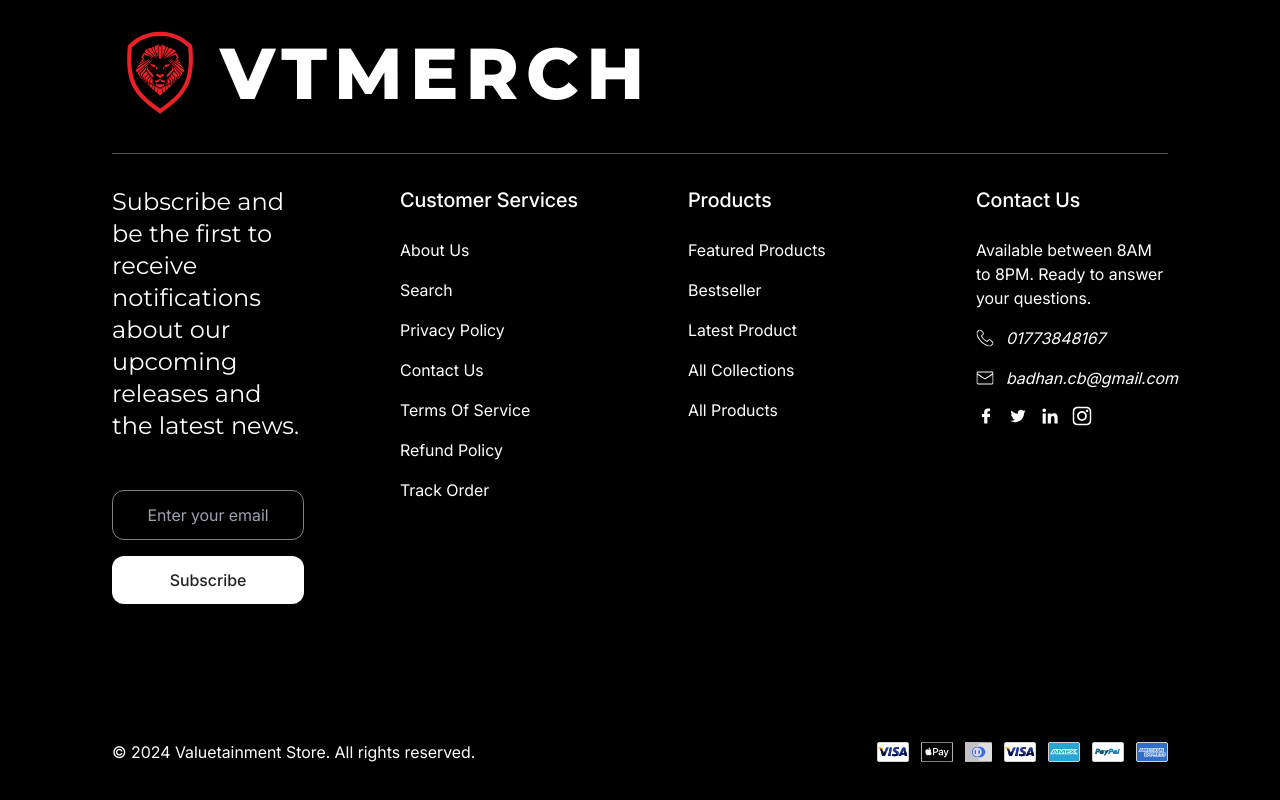
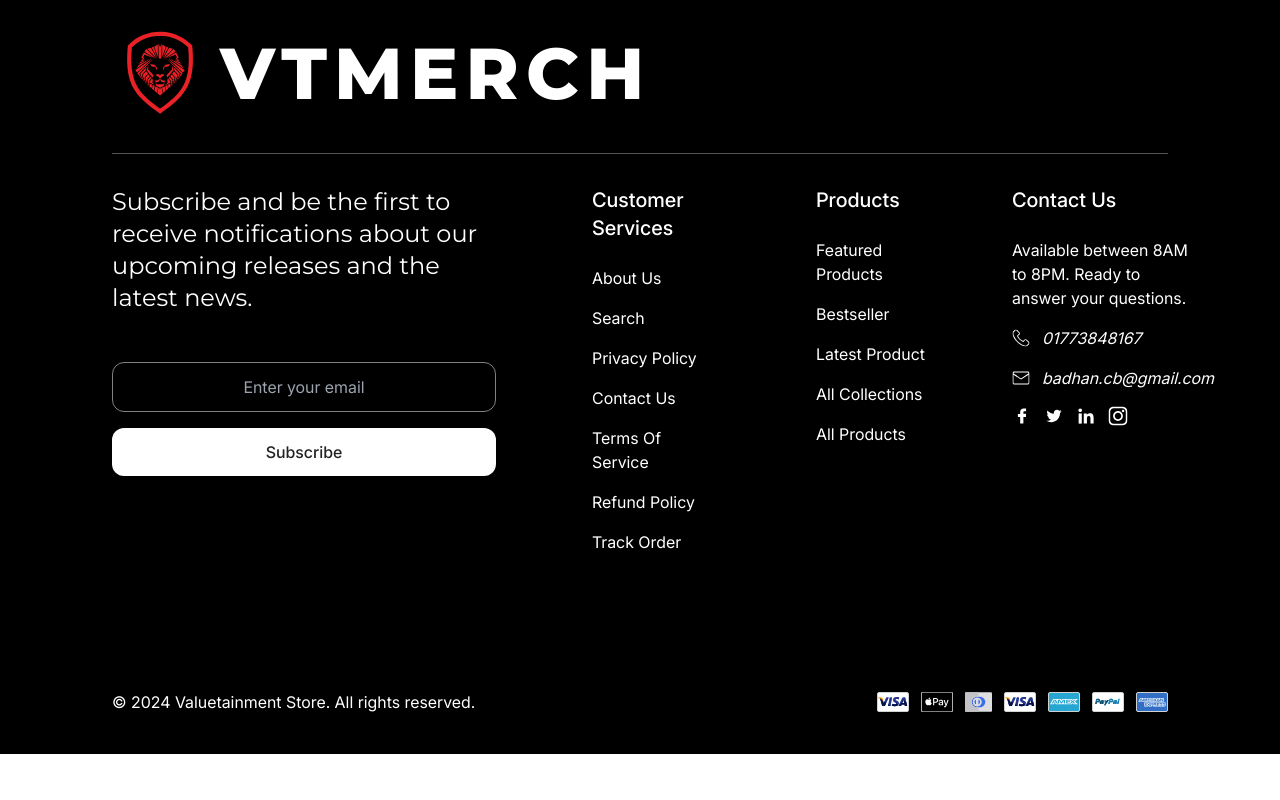
Before and after one commit to BadhanCB/vtmerch-genesys, a React (Vite) app: page / in a window 1280 px wide. Shown: the part 7233-8033 px from the top of the page. After the commit the page ends 7987 px from the top, so only its background shows below. Built offline with nearby package versions, Linux system fonts and the light colour scheme.

Commit message:
re-design footer section

```diff
--- a/src/components/shared/Footer/ContactUs.jsx
+++ b/src/components/shared/Footer/ContactUs.jsx
@@ -8,6 +8,7 @@ import twImg from "../../../assets/icon/twitter (4).svg";
 const ContactUs = () => {
     return (
         <div>
+            {/* <div className="col-span-12 md:col-span-6 lg:col-span-3 xl:col-span-2"> */}
             <h3 className="text-xl font-medium capitalize mb-6">Contact us</h3>
             <div className="flex flex-col gap-4">
                 <p>
--- a/src/components/shared/Footer/CustomerServices.jsx
+++ b/src/components/shared/Footer/CustomerServices.jsx
@@ -1,6 +1,7 @@
 const CustomerServices = () => {
     return (
         <div>
+            {/* <div className="col-span-12 md:col-span-6 lg:col-span-3 xl:col-span-2"> */}
             <h3 className="text-xl font-medium capitalize mb-6">
                 customer services
             </h3>
--- a/src/components/shared/Footer/Links.jsx
+++ b/src/components/shared/Footer/Links.jsx
@@ -5,11 +5,13 @@ import SubscriptionOption from "./SubscriptionOption";
 
 const Links = () => {
     return (
-        <div className="grid grid-cols-1 md:grid-cols-2 lg:grid-cols-3 xl:grid-cols-4 gap-12 md:gap-16 lg:gap-20 xl:gap-24 2xl:gap-28">
+        <div className="grid grid-cols-12 lg:gap-20 xl:gap-24 2xl:gap-[7.125rem]">
             <SubscriptionOption />
-            <CustomerServices />
-            <Products />
-            <ContactUs />
+            <div className="col-span-12 lg:col-span-7 grid grid-cols-1 md:grid-cols-2 lg:grid-cols-2 xl:grid-cols-3 gap-12 md:gap-16 lg:gap-20 xl:gap-24 2xl:gap-[7.125rem] xl:justify-items-center">
+                <CustomerServices />
+                <Products />
+                <ContactUs />
+            </div>
         </div>
     );
 };
--- a/src/components/shared/Footer/Products.jsx
+++ b/src/components/shared/Footer/Products.jsx
@@ -1,6 +1,7 @@
 const Products = () => {
     return (
         <div>
+            {/* <div className="col-span-12 md:col-span-6 lg:col-span-3 xl:col-span-2"> */}
             <h3 className="text-xl font-medium capitalize mb-6">products</h3>
             <ul className="flex flex-col gap-4">
                 <li>
--- a/src/components/shared/Footer/SubscriptionOption.jsx
+++ b/src/components/shared/Footer/SubscriptionOption.jsx
@@ -2,7 +2,8 @@ import NarrowButton from "../NarrowButton/NarrowButton";
 
 const SubscriptionOption = () => {
     return (
-        <div>
+        <div className="col-span-12 lg:col-span-5 xl:col-span-5 2xl:col-span-4 mb-16 lg:mb-0">
+            {/* <div className="col-span-12 md:col-span-6 lg:col-span-6 xl:col-span-5"> */}
             <p className="text-2xl font-montserrat mb-12">
                 Subscribe and be the first to receive notifications about our
                 upcoming releases and the latest news.
```
